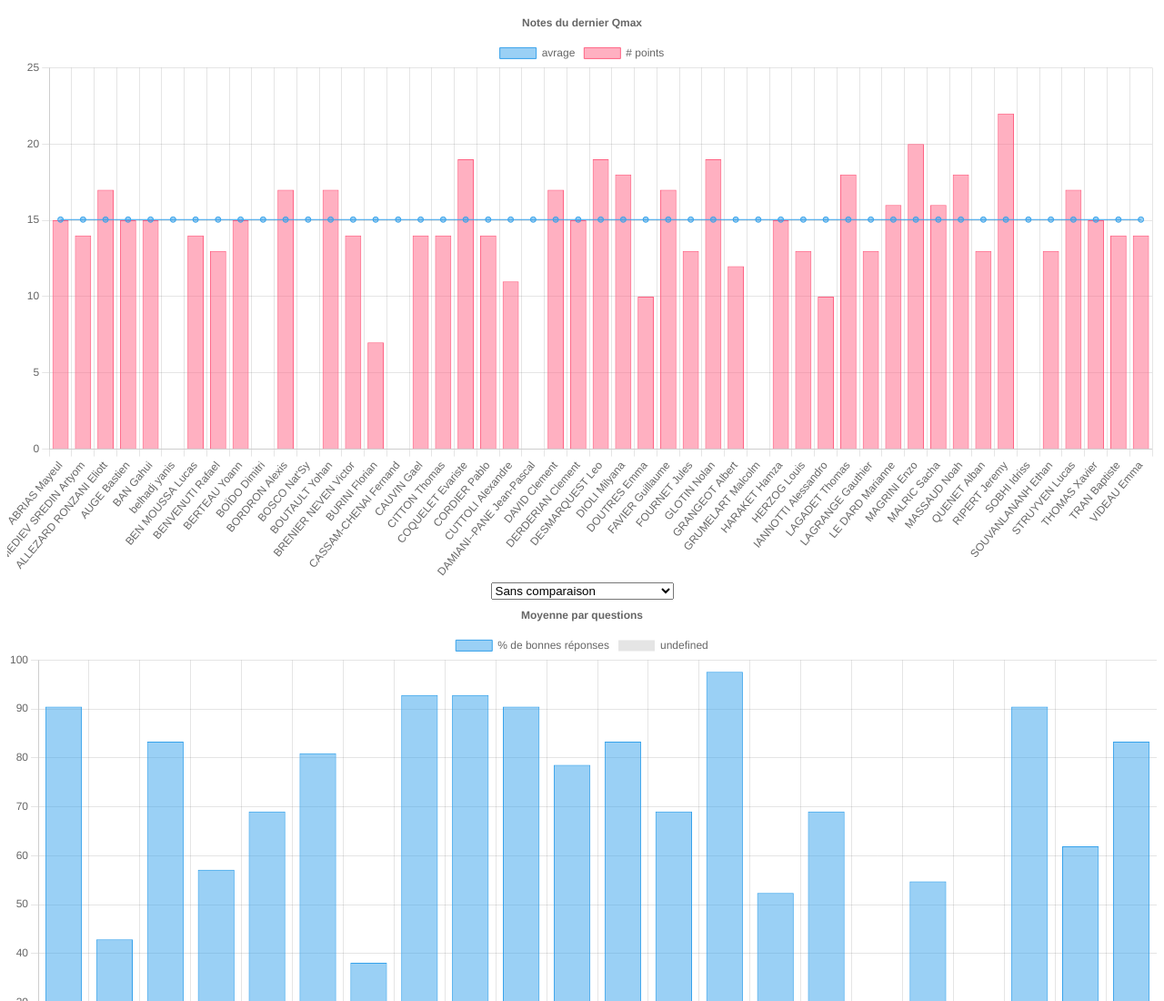
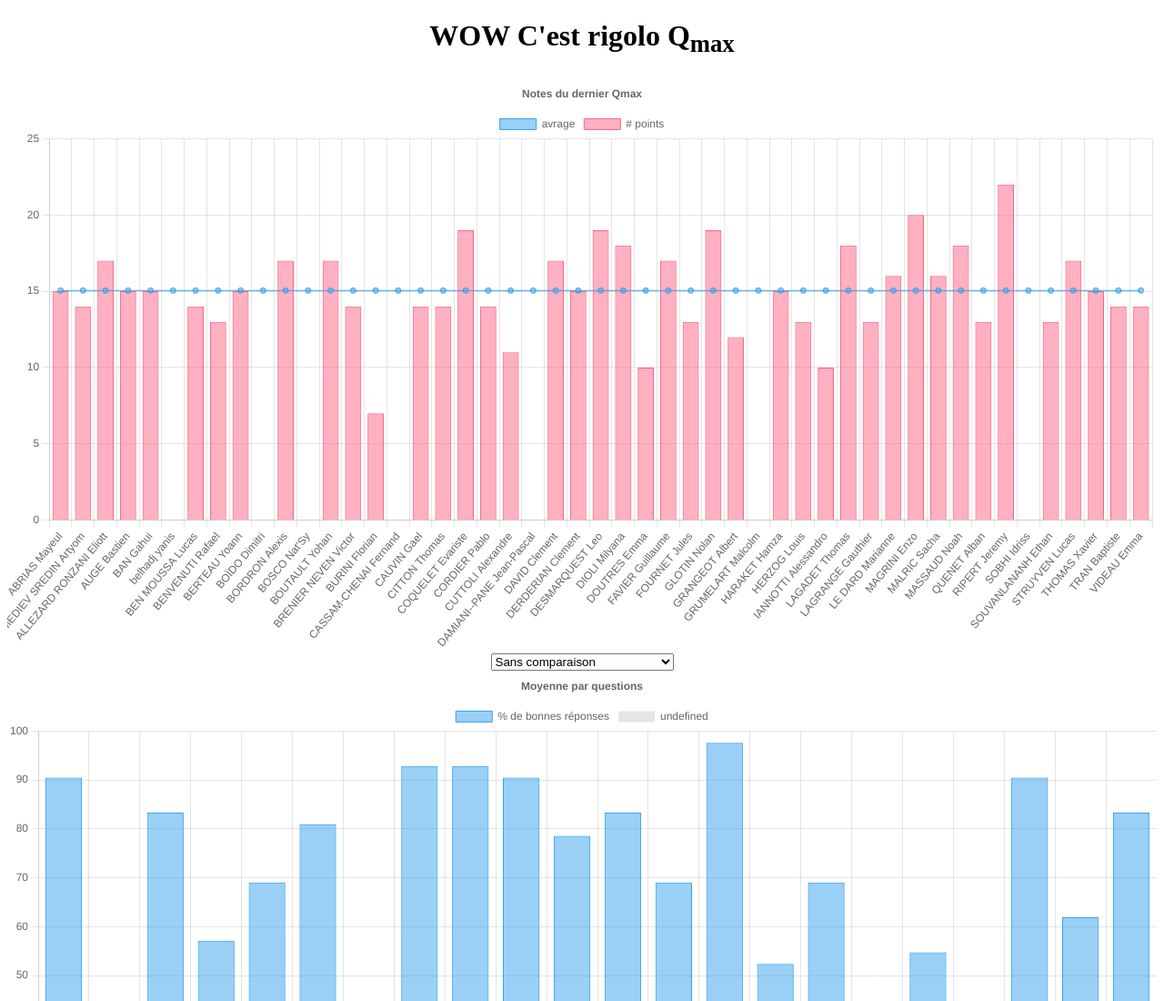
Before and after one commit to misaamanedu123456789/QmaxScrape, a plain HTML site: page index.html in a window 1280 px wide. Shown: the top 1100 px of the page at 91% size. Drawn offline with nearby package versions, Linux system fonts and the light colour scheme.

Commit message:
ALEATOIRE

```diff
--- a/index.html
+++ b/index.html
@@ -9,6 +9,7 @@
 <body>
     <div>
         <center>
+            <h1> WOW C'est rigolo Q<sub>max</sub></h1>
             <canvas id="lastTest"></canvas>
             <select id="compEle">
                 <option value=""> Sans comparaison </option>
```
